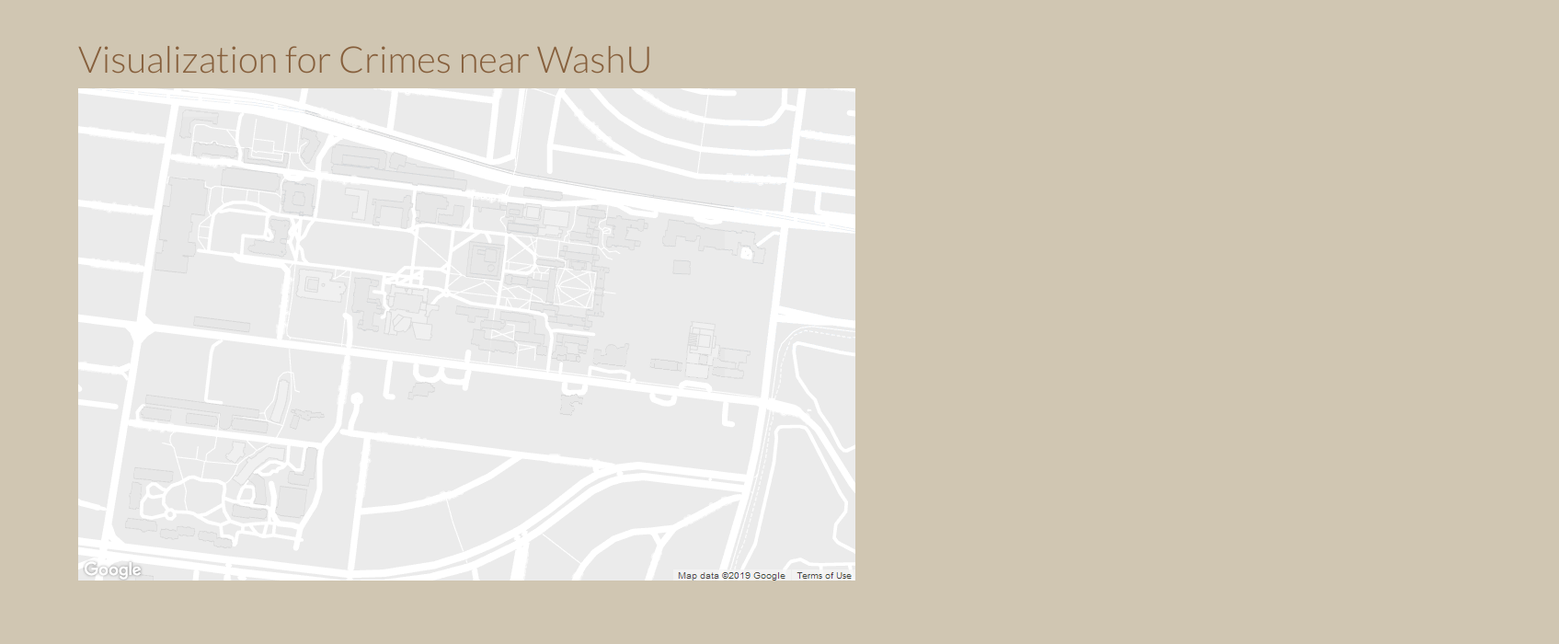
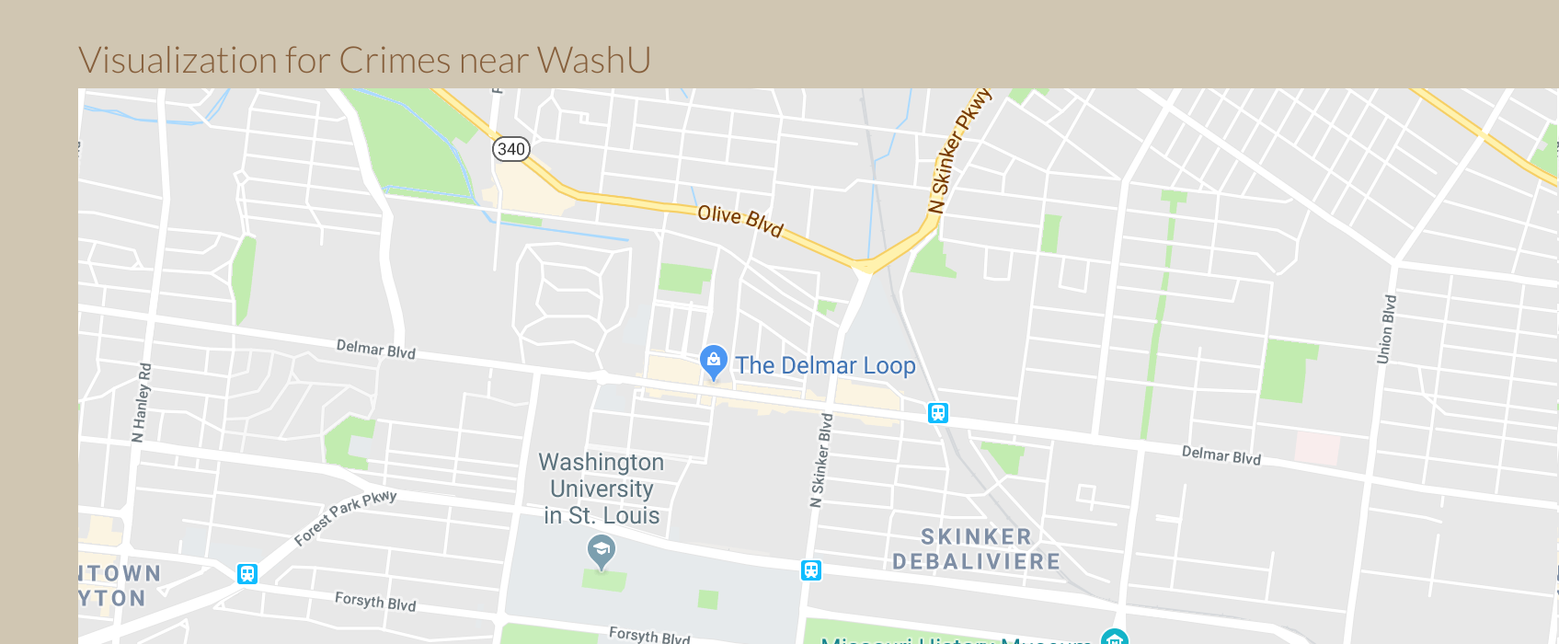
Before and after one commit to sblair12/CrimeHacks, a website: page public/index.html in a window 1280 px wide. Shown: the top 700 px of the page at 92% size, 1695 px wide, since content can reach past the window. Drawn offline with Linux system fonts and the light colour scheme; no server answers.

Commit message:
map and dots working

```diff
--- a/public/css/style.css
+++ b/public/css/style.css
@@ -88,5 +88,5 @@
   display: none;
 }
 svg#canvas{
-  background-image: url(map.png)
+  background-image: url(map2.png)
 }
--- a/public/index.html
+++ b/public/index.html
@@ -4,7 +4,7 @@
 	<meta charset="utf-8">
 	<meta name="description" content="">
 	<meta name="viewport" content="width=device-width, initial-scale=1">
-	<title>CSE457 - Studio 5</title>
+	<title>Crime near WashU</title>
 
 	<link rel="stylesheet" href="css/bootstrap.min.css">
 	<link rel="stylesheet" href="css/style.css">
@@ -16,7 +16,7 @@
 	<div class="container">
 
 		<h1>Visualization for Crimes near WashU</h1>
-	<div id="onCampus"></div>
+	<div id="offCampus"></div>
 	</div>
 
 
--- a/public/js/main.js
+++ b/public/js/main.js
@@ -3,14 +3,43 @@
 	.await(update);
 
 function update(error, data) {
+
 	console.log(data);
 	var margin = {top: 40, right: 10, bottom: 60, left: 60};
 
-	var width = 845 - margin.left - margin.right,
-		height = 535 - margin.top - margin.bottom;
+	var width = 1610 - margin.left - margin.right,
+		height = 1111 - margin.top - margin.bottom;
 
-	var svg = d3.select("#onCampus").append("svg")
-		.attr("width", width + margin.left + margin.right)
-		.attr("height", height + margin.top + margin.bottom)
+	var svg = d3.select("#offCampus").append("svg")
+		.attr("width", 1610)
+		.attr("height", 1111)
 		.attr("id","canvas");
+
+	var svgSaver = svg.selectAll("circle")
+		.data(data);
+		svgSaver.enter()
+		.append("circle")
+			.attr("cx",function (d) {
+				return (d.lon+90.336017)*(15462.3393)
+			})
+			.attr("cy",function(d){
+				return (38.667423-d.lat)*(41644.034)
+			})
+			.attr("r",function(d){
+				if (d.type.includes("carjacking")){
+					return "12"
+				}
+				else{
+					return "5"
+				}
+			})
+			.attr("fill",function(d){
+				if(d.description.includes("not injured")){
+					return "green"
+				}
+				else{
+					return "red"
+				}
+			})
+
 }
```
Also changed, not shown: public/css/map2.png (added).
